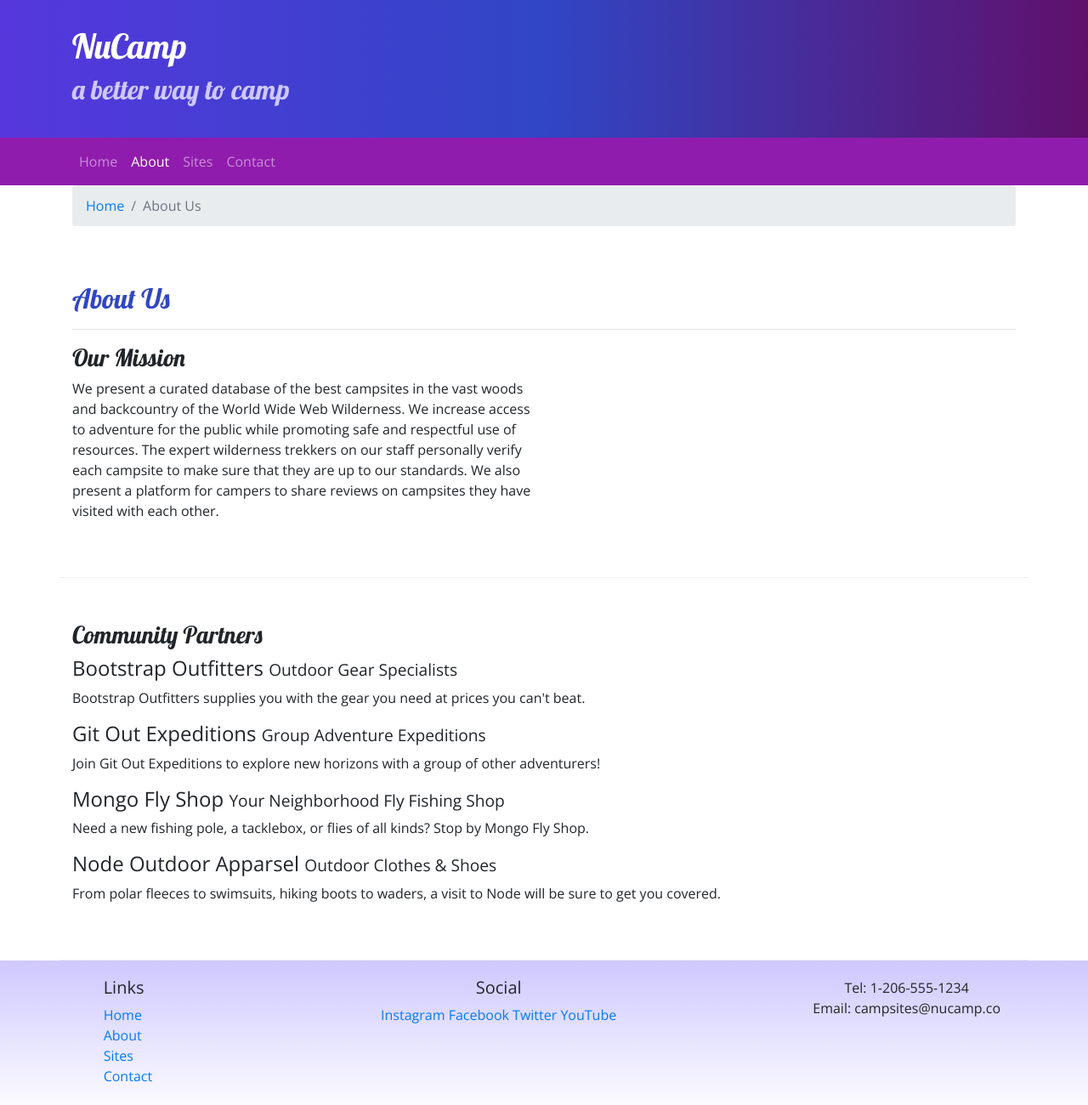
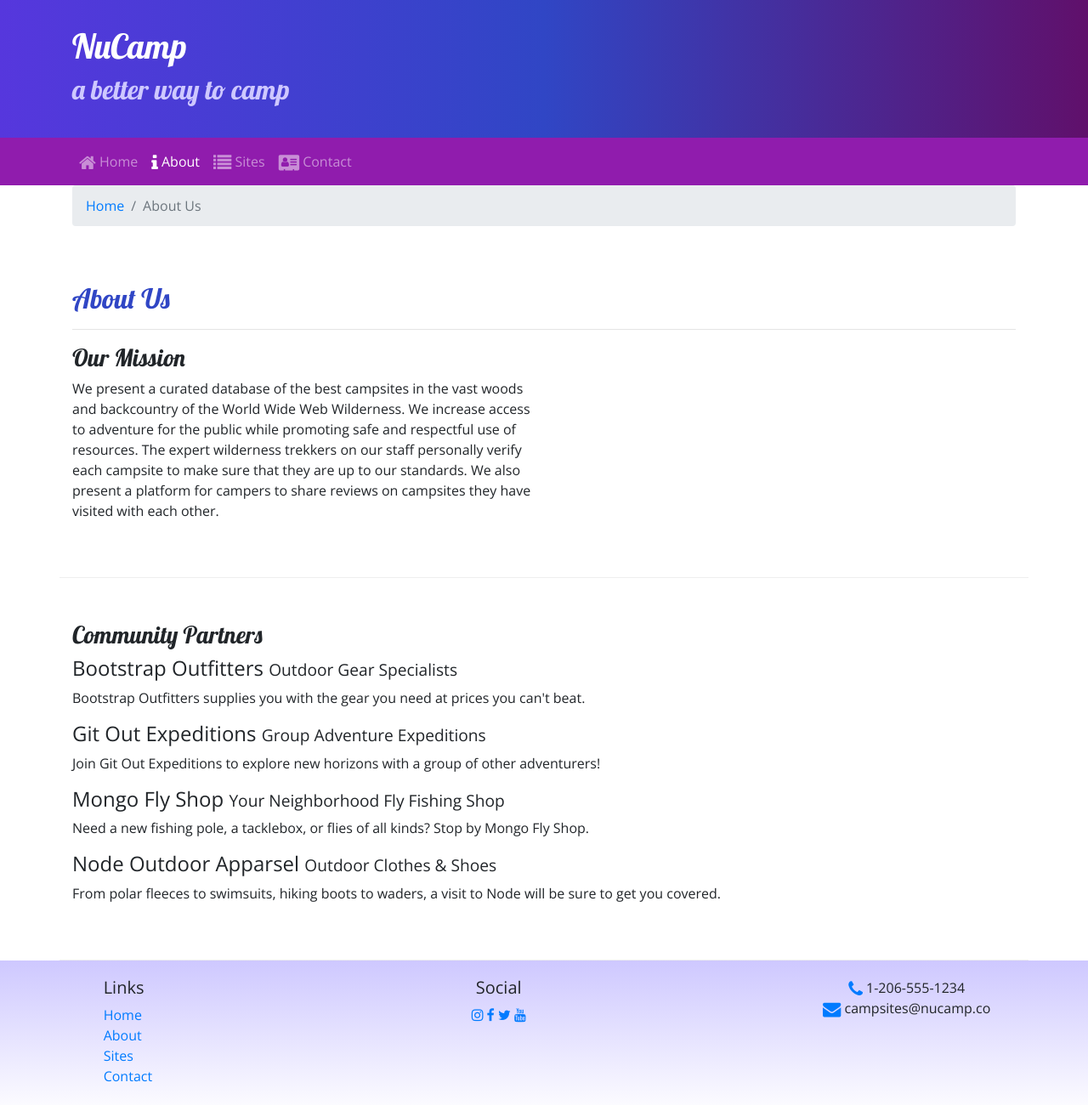
Before and after one commit to selceeus/nucamp-bootstrap, a website: page aboutus.html in a window 1280 px wide. Shown: the whole page at 85% size. Drawn offline with nearby package versions, Linux system fonts and the light colour scheme.

Commit message:
Added icons navigation and footer

```diff
--- a/aboutus.html
+++ b/aboutus.html
@@ -35,10 +35,10 @@
                 </button>
                 <div class="collapse navbar-collapse" id="nucampNavbar">
                     <ul class="navbar-nav">
-                        <li class="nav-item"><a class="nav-link" href="#">Home</a></li>
-                        <li class="nav-item active"><a class="nav-link" href="aboutus.html">About</a></li>
-                        <li class="nav-item"><a class="nav-link" href="#">Sites</a></li>
-                        <li class="nav-item"><a class="nav-link" href="#">Contact</a></li>
+                        <li class="nav-item"><a class="nav-link" href="#"><i class="fa fa-home fa-lg"></i> Home</a></li>
+                        <li class="nav-item active"><a class="nav-link" href="aboutus.html"><i class="fa fa-info fa-lg"></i> About</a></li>
+                        <li class="nav-item"><a class="nav-link" href="#"><i class="fa fa-list fa-lg"></i> Sites</a></li>
+                        <li class="nav-item"><a class="nav-link" href="#"><i class="fa fa-address-card fa-lg"></i> Contact</a></li>
                     </ul>
                 </div>
             </div>
@@ -91,14 +91,14 @@
                 </div>
                 <div class="col-6 col-sm-5 text-center">
                     <h5>Social</h5>
-                    <a href="http://instagram.com/">Instagram</a>
-                    <a href="http://facebook.com/">Facebook</a>
-                    <a href="http://twitter.com/">Twitter</a>
-                    <a href="http://youtube.com/">YouTube</a>
+                    <a href="http://instagram.com/"><i class="fa fa-instagram"></i></a>
+                    <a href="http://facebook.com/"><i class="fa fa-facebook"></i></a>
+                    <a href="http://twitter.com/"><i class="fa fa-twitter"></i></a>
+                    <a href="http://youtube.com/"><i class="fa fa-youtube"></i></a>
                 </div>
                 <div class="col-sm-4 text-center">
-                    Tel: 1-206-555-1234<br />
-                    Email: campsites@nucamp.co
+                    <i class="fa fa-phone fa-lg text-primary"></i> 1-206-555-1234<br />
+                    <i class="fa fa-envelope fa-lg text-primary"></i> campsites@nucamp.co
                 </div>
             </div>
         </footer>
```
Also changed, not shown: index.html (+10 -10 lines).
